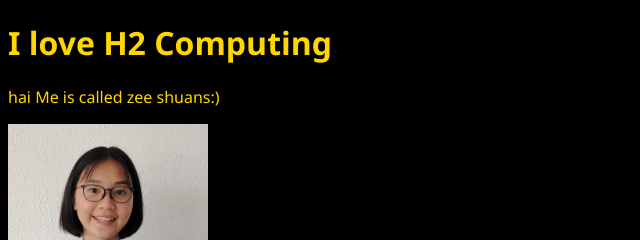
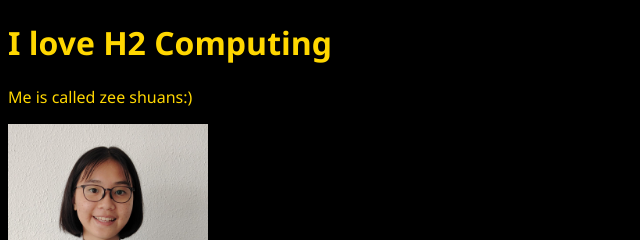
Before and after one commit to boopzhixuanishere/basic-html, a plain HTML site: page index.html in a window 1280 px wide. Shown: the top 240 px of the page, 0-640 px from the left. Drawn offline with Linux system fonts and the light colour scheme.

Commit message:
Update index.html

```diff
--- a/index.html
+++ b/index.html
@@ -14,7 +14,7 @@
 
 <body>
 	<h1>I love H2 Computing</h1>
-	<p>hai Me is called zee shuans:)</p>
+	<p>Me is called zee shuans:)</p>
 	<img src="static/zeeshuanspic.jpg" alt="pwetty gurl" width="200px">
 	<br>
 	<a href="https://asrcomp.github.io/">Visit our site!</a>
```
